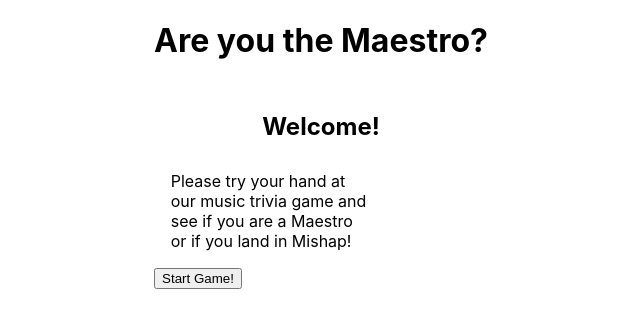
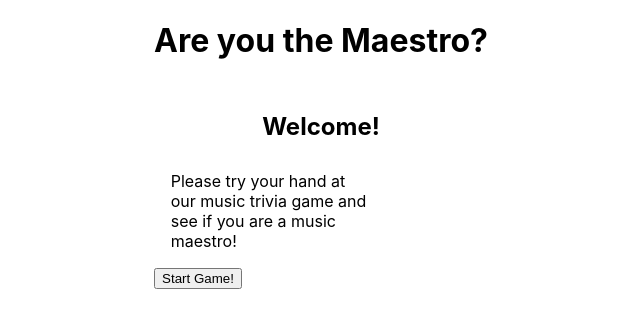
Before and after one commit to ShaunaMyers/maestro-or-mishap, a React (Create React App) app in the folder maestro-or-mishap/: page / in a window 1280 px wide. Shown: the top 328 px of the page, without its empty margins (319-959 px from the left). Built offline with nearby package versions, Linux system fonts and the light colour scheme; no server answers.

Commit message:
Change greeting message

```diff
--- a/maestro-or-mishap/src/components/Greeting/Greeting.js
+++ b/maestro-or-mishap/src/components/Greeting/Greeting.js
@@ -4,7 +4,7 @@ const Greeting = ({handleDisplayQuestion}) => {
     return(
         <section>
             <h2>Welcome!</h2>
-            <p>Please try your hand at our music trivia game and see if you are a Maestro or if you land in Mishap!</p>
+            <p>Please try your hand at our music trivia game and see if you are a music maestro!</p>
             {/* <button onClick={() => handleDisplayQuestion(0)}>Start Game!</button> */}
             <Link to='/question/0'><button>Start Game!</button></Link>
         </section>
```
